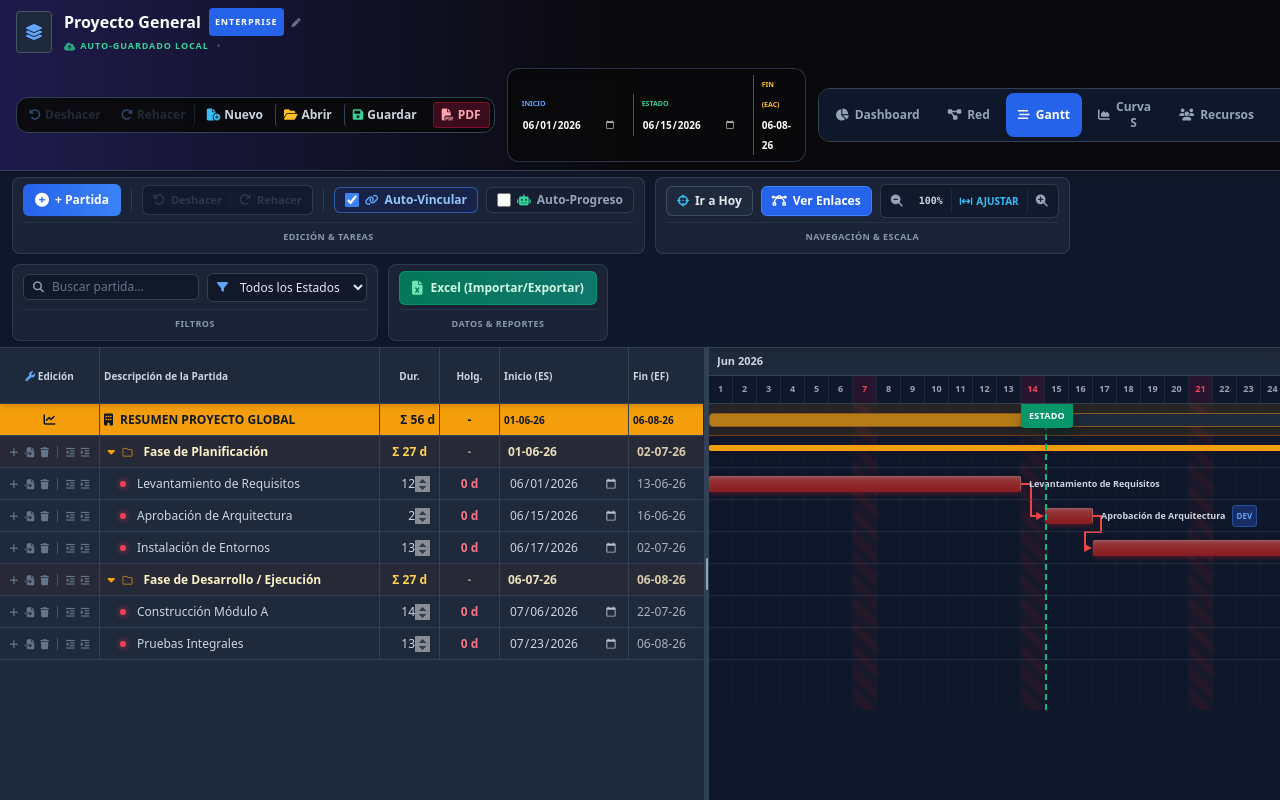
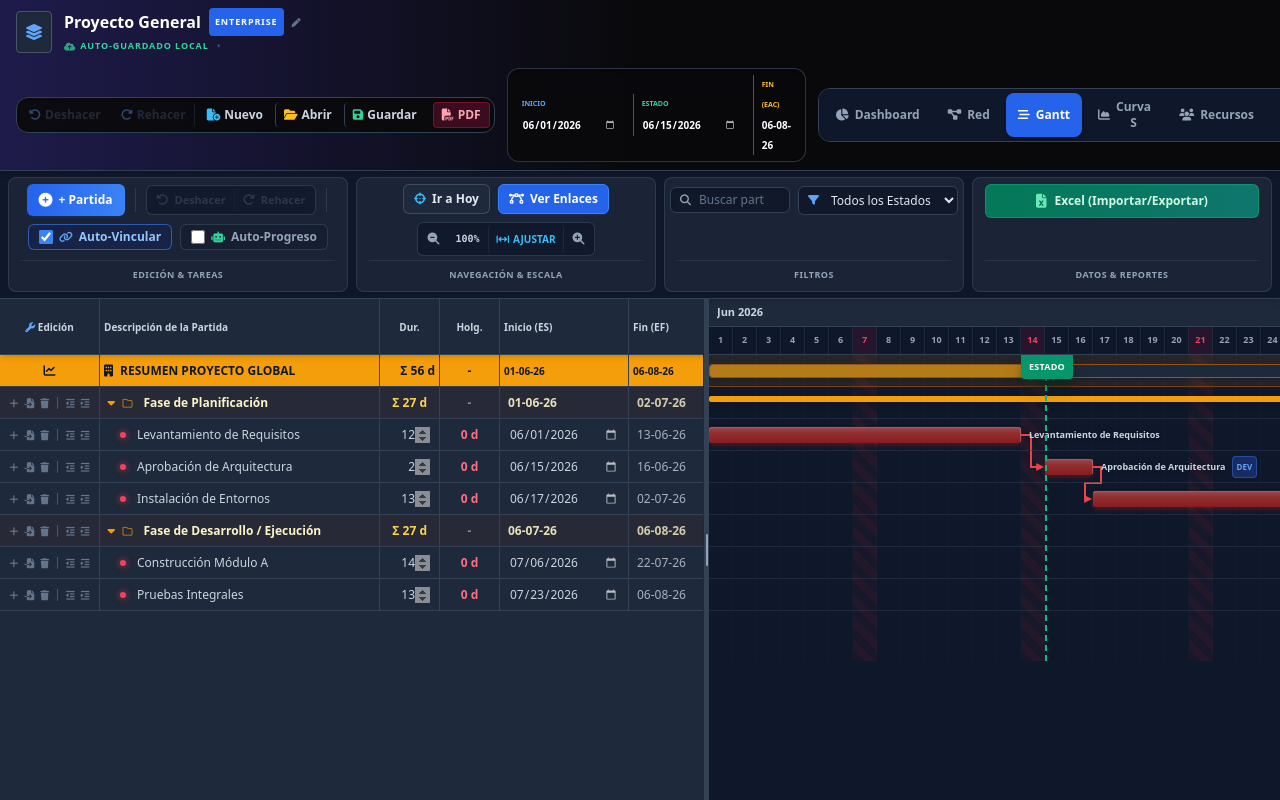
Before and after one commit to j0t4inc0de/project-master-enterprise, a React (Vite) app: page / in a window 1280 px wide. Built offline with nearby package versions, Linux system fonts and the light colour scheme.

Commit message:
style(toolbar): expand 4 ribbon cards to occupy 100% width with no dead space

```diff
--- a/src/components/Gantt/GanttToolbar.jsx
+++ b/src/components/Gantt/GanttToolbar.jsx
@@ -30,7 +30,6 @@ export const GanttToolbar = ({ onGoToToday, onFitZoom }) => {
   // Atajos de teclado para Deshacer (Ctrl+Z) y Rehacer (Ctrl+Y / Ctrl+Shift+Z)
   useEffect(() => {
     const handleKeyDown = (e) => {
-      // Ignorar si el foco está en un input o textarea editable
       const target = e.target;
       const isInput =
         target &&
@@ -71,16 +70,16 @@ export const GanttToolbar = ({ onGoToToday, onFitZoom }) => {
   const zoomPct = Math.round((zoom / 24) * 100);
 
   return (
-    <div className="flex flex-col shrink-0 border-b border-[#334155] bg-[#0f172a] shadow-md z-20 select-none">
-      <div className="px-3 py-1.5 flex flex-wrap items-stretch gap-2.5 overflow-x-auto custom-scrollbar">
+    <div className="w-full flex flex-col shrink-0 border-b border-[#334155] bg-[#0f172a] shadow-md z-20 select-none">
+      <div className="w-full px-2 py-1.5 flex flex-wrap lg:flex-nowrap items-stretch gap-2 overflow-x-auto custom-scrollbar">
         {/* GRUPO 1: EDICIÓN & TAREAS */}
-        <div className="flex flex-col justify-between bg-[#1e293b]/80 border border-slate-700/80 hover:border-slate-600 rounded-lg px-2.5 py-1.5 shadow-sm transition-all">
-          <div className="flex items-center gap-2 min-h-[32px]">
+        <div className="flex-1 min-w-[340px] flex flex-col justify-between bg-[#1e293b]/80 border border-slate-700/80 hover:border-slate-600 rounded-lg px-3 py-1.5 shadow-sm transition-all">
+          <div className="flex items-center justify-center gap-2 min-h-[32px] flex-wrap">
             {/* Botón + Partida */}
             <button
               onClick={() => addTask(autoLink)}
               title="Añadir una nueva partida principal al final del cronograma (+ Partida)"
-              className="bg-gradient-to-r from-blue-600 to-blue-500 hover:from-blue-500 hover:to-blue-400 text-white px-3 py-1.5 rounded-md text-xs font-bold shadow-sm shadow-blue-900/40 flex items-center gap-1.5 transition-all active:scale-95 cursor-pointer"
+              className="bg-gradient-to-r from-blue-600 to-blue-500 hover:from-blue-500 hover:to-blue-400 text-white px-3 py-1.5 rounded-md text-xs font-bold shadow-sm shadow-blue-900/40 flex items-center gap-1.5 transition-all active:scale-95 cursor-pointer whitespace-nowrap"
             >
               <i className="fa-solid fa-circle-plus text-sm"></i>
               <span>+ Partida</span>
@@ -102,7 +101,7 @@ export const GanttToolbar = ({ onGoToToday, onFitZoom }) => {
                 }`}
               >
                 <i className="fa-solid fa-arrow-rotate-left"></i>
-                <span className="hidden sm:inline text-[11px]">Deshacer</span>
+                <span className="hidden xl:inline text-[11px]">Deshacer</span>
               </button>
 
               <button
@@ -116,7 +115,7 @@ export const GanttToolbar = ({ onGoToToday, onFitZoom }) => {
                 }`}
               >
                 <i className="fa-solid fa-arrow-rotate-right"></i>
-                <span className="hidden sm:inline text-[11px]">Rehacer</span>
+                <span className="hidden xl:inline text-[11px]">Rehacer</span>
               </button>
             </div>
 
@@ -126,7 +125,7 @@ export const GanttToolbar = ({ onGoToToday, onFitZoom }) => {
             {/* Toggle Auto-Vincular */}
             <label
               title="Auto-Vincular: Conectar automáticamente nuevas tareas con la anterior"
-              className={`flex items-center gap-1.5 text-xs font-semibold px-2.5 py-1 rounded-md border cursor-pointer transition-all ${
+              className={`flex items-center gap-1.5 text-xs font-semibold px-2.5 py-1 rounded-md border cursor-pointer transition-all whitespace-nowrap ${
                 autoLink
                   ? 'bg-blue-950/60 border-blue-500/60 text-blue-300 shadow-inner'
                   : 'bg-slate-900/40 border-slate-700/80 text-slate-400 hover:text-slate-200 hover:bg-slate-800/60'
@@ -145,7 +144,7 @@ export const GanttToolbar = ({ onGoToToday, onFitZoom }) => {
             {/* Toggle Auto-Progreso */}
             <label
               title="Auto-Progreso: Cálculo automático de avance físico y estado según fecha de corte y CPM"
-              className={`flex items-center gap-1.5 text-xs font-semibold px-2.5 py-1 rounded-md border cursor-pointer transition-all ${
+              className={`flex items-center gap-1.5 text-xs font-semibold px-2.5 py-1 rounded-md border cursor-pointer transition-all whitespace-nowrap ${
                 autoProgress
                   ? 'bg-emerald-950/60 border-emerald-500/60 text-emerald-300 shadow-inner'
                   : 'bg-slate-900/40 border-slate-700/80 text-slate-400 hover:text-slate-200 hover:bg-slate-800/60'
@@ -162,19 +161,19 @@ export const GanttToolbar = ({ onGoToToday, onFitZoom }) => {
             </label>
           </div>
 
-          <span className="text-[9px] font-bold uppercase tracking-wider text-slate-400/90 text-center select-none pt-1 border-t border-slate-700/50 mt-1">
+          <span className="text-[9px] font-bold uppercase tracking-wider text-slate-400 text-center select-none pt-1 border-t border-slate-700/50 mt-1 w-full">
             Edición & Tareas
           </span>
         </div>
 
         {/* GRUPO 2: NAVEGACIÓN & ESCALA */}
-        <div className="flex flex-col justify-between bg-[#1e293b]/80 border border-slate-700/80 hover:border-slate-600 rounded-lg px-2.5 py-1.5 shadow-sm transition-all">
-          <div className="flex items-center gap-2 min-h-[32px]">
+        <div className="flex-1 min-w-[280px] flex flex-col justify-between bg-[#1e293b]/80 border border-slate-700/80 hover:border-slate-600 rounded-lg px-3 py-1.5 shadow-sm transition-all">
+          <div className="flex items-center justify-center gap-2 min-h-[32px] flex-wrap">
             {/* Botón Ir a Hoy */}
             <button
               onClick={onGoToToday}
               title="Centrar la vista Gantt en la fecha de estado / Hoy"
-              className="bg-slate-800 hover:bg-slate-700 text-slate-200 hover:text-white border border-slate-600/80 px-2.5 py-1.5 rounded-md text-xs font-bold flex items-center gap-1.5 transition-all shadow-sm active:scale-95 cursor-pointer"
+              className="bg-slate-800 hover:bg-slate-700 text-slate-200 hover:text-white border border-slate-600/80 px-2.5 py-1.5 rounded-md text-xs font-bold flex items-center gap-1.5 transition-all shadow-sm active:scale-95 cursor-pointer whitespace-nowrap"
             >
               <i className="fa-solid fa-crosshairs text-sky-400"></i>
               <span>Ir a Hoy</span>
@@ -184,7 +183,7 @@ export const GanttToolbar = ({ onGoToToday, onFitZoom }) => {
             <button
               onClick={() => setShowLinks(!showLinks)}
               title="Mostrar u ocultar flechas de dependencias entre partidas en el Gantt"
-              className={`px-2.5 py-1.5 text-xs font-bold rounded-md border transition-all flex items-center gap-1.5 shadow-sm active:scale-95 cursor-pointer ${
+              className={`px-2.5 py-1.5 text-xs font-bold rounded-md border transition-all flex items-center gap-1.5 shadow-sm active:scale-95 cursor-pointer whitespace-nowrap ${
                 showLinks
                   ? 'bg-blue-600 border-blue-500 text-white shadow-blue-900/40'
                   : 'bg-slate-800 hover:bg-slate-700 border-slate-600/80 text-slate-300 hover:text-white'
@@ -231,16 +230,16 @@ export const GanttToolbar = ({ onGoToToday, onFitZoom }) => {
             </div>
           </div>
 
-          <span className="text-[9px] font-bold uppercase tracking-wider text-slate-400/90 text-center select-none pt-1 border-t border-slate-700/50 mt-1">
+          <span className="text-[9px] font-bold uppercase tracking-wider text-slate-400 text-center select-none pt-1 border-t border-slate-700/50 mt-1 w-full">
             Navegación & Escala
           </span>
         </div>
 
         {/* GRUPO 3: FILTROS */}
-        <div className="flex flex-col justify-between bg-[#1e293b]/80 border border-slate-700/80 hover:border-slate-600 rounded-lg px-2.5 py-1.5 shadow-sm transition-all">
-          <div className="flex items-center gap-2 min-h-[32px]">
+        <div className="flex-1 min-w-[260px] flex flex-col justify-between bg-[#1e293b]/80 border border-slate-700/80 hover:border-slate-600 rounded-lg px-3 py-1.5 shadow-sm transition-all">
+          <div className="flex items-center justify-center gap-2 min-h-[32px] w-full">
             {/* Buscador de partidas */}
-            <div className="relative flex items-center">
+            <div className="relative flex-1 min-w-[120px] flex items-center">
               <i className="fa-solid fa-magnifying-glass absolute left-2.5 text-slate-400 text-[11px] pointer-events-none"></i>
               <input
                 type="text"
@@ -248,7 +247,7 @@ export const GanttToolbar = ({ onGoToToday, onFitZoom }) => {
                 value={searchQuery}
                 onChange={(e) => setSearchQuery(e.target.value)}
                 title="Filtrar partidas por nombre en tiempo real"
-                className="bg-slate-900/90 border border-slate-700 focus:border-blue-500 text-slate-200 text-xs rounded-md pl-7 pr-6 py-1 outline-none w-44 shadow-inner transition-colors placeholder:text-slate-500 font-medium"
+                className="w-full bg-slate-900/90 border border-slate-700 focus:border-blue-500 text-slate-200 text-xs rounded-md pl-7 pr-6 py-1 outline-none shadow-inner transition-colors placeholder:text-slate-500 font-medium"
               />
               {searchQuery && (
                 <button
@@ -262,7 +261,7 @@ export const GanttToolbar = ({ onGoToToday, onFitZoom }) => {
             </div>
 
             {/* Selector de Filtro */}
-            <div className="relative flex items-center">
+            <div className="relative flex items-center shrink-0">
               <i className="fa-solid fa-filter absolute left-2.5 text-blue-400 text-[11px] pointer-events-none"></i>
               <select
                 value={taskFilter}
@@ -277,26 +276,26 @@ export const GanttToolbar = ({ onGoToToday, onFitZoom }) => {
             </div>
           </div>
 
-          <span className="text-[9px] font-bold uppercase tracking-wider text-slate-400/90 text-center select-none pt-1 border-t border-slate-700/50 mt-1">
+          <span className="text-[9px] font-bold uppercase tracking-wider text-slate-400 text-center select-none pt-1 border-t border-slate-700/50 mt-1 w-full">
             Filtros
           </span>
         </div>
 
         {/* GRUPO 4: DATOS & REPORTES */}
-        <div className="flex flex-col justify-between bg-[#1e293b]/80 border border-slate-700/80 hover:border-slate-600 rounded-lg px-2.5 py-1.5 shadow-sm transition-all">
-          <div className="flex items-center gap-2 min-h-[32px]">
+        <div className="flex-1 min-w-[200px] flex flex-col justify-between bg-[#1e293b]/80 border border-slate-700/80 hover:border-slate-600 rounded-lg px-3 py-1.5 shadow-sm transition-all">
+          <div className="flex items-center justify-center gap-2 min-h-[32px]">
             {/* Botón Excel (Importar/Exportar) */}
             <button
               onClick={() => setExcelModalOpen(true)}
               title="Abrir asistente para Importar o Exportar cronograma a Microsoft Excel (.xlsx)"
-              className="bg-gradient-to-r from-emerald-700 to-teal-700 hover:from-emerald-600 hover:to-teal-600 text-emerald-100 hover:text-white border border-emerald-500/40 px-3 py-1.5 rounded-md text-xs font-bold flex items-center gap-2 shadow-sm shadow-emerald-950/40 transition-all active:scale-95 cursor-pointer"
+              className="w-full bg-gradient-to-r from-emerald-700 to-teal-700 hover:from-emerald-600 hover:to-teal-600 text-emerald-100 hover:text-white border border-emerald-500/40 px-3 py-1.5 rounded-md text-xs font-bold flex items-center justify-center gap-2 shadow-sm shadow-emerald-950/40 transition-all active:scale-95 cursor-pointer whitespace-nowrap"
             >
               <i className="fa-solid fa-file-excel text-sm text-emerald-300"></i>
               <span>Excel (Importar/Exportar)</span>
             </button>
           </div>
 
-          <span className="text-[9px] font-bold uppercase tracking-wider text-slate-400/90 text-center select-none pt-1 border-t border-slate-700/50 mt-1">
+          <span className="text-[9px] font-bold uppercase tracking-wider text-slate-400 text-center select-none pt-1 border-t border-slate-700/50 mt-1 w-full">
             Datos & Reportes
           </span>
         </div>
```
